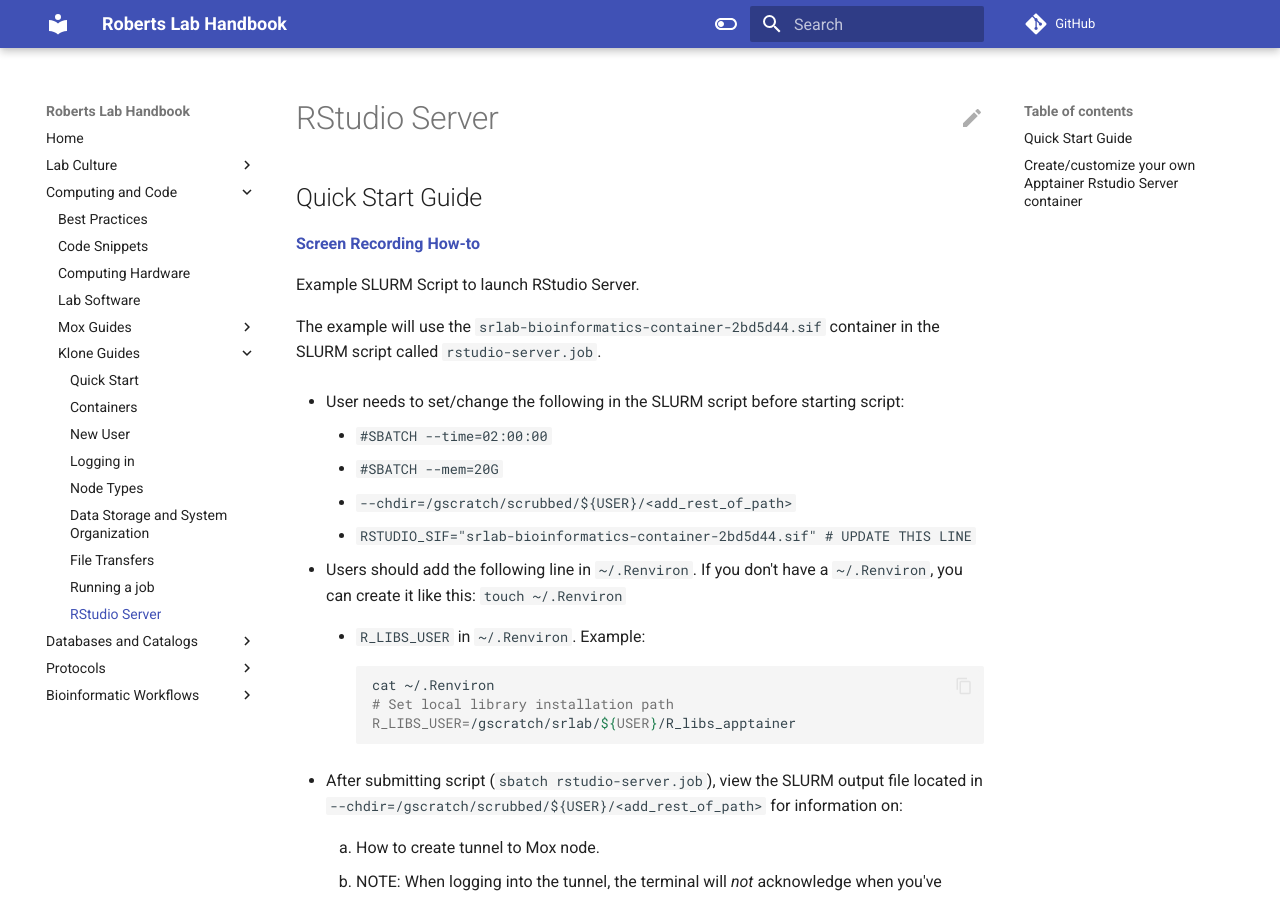
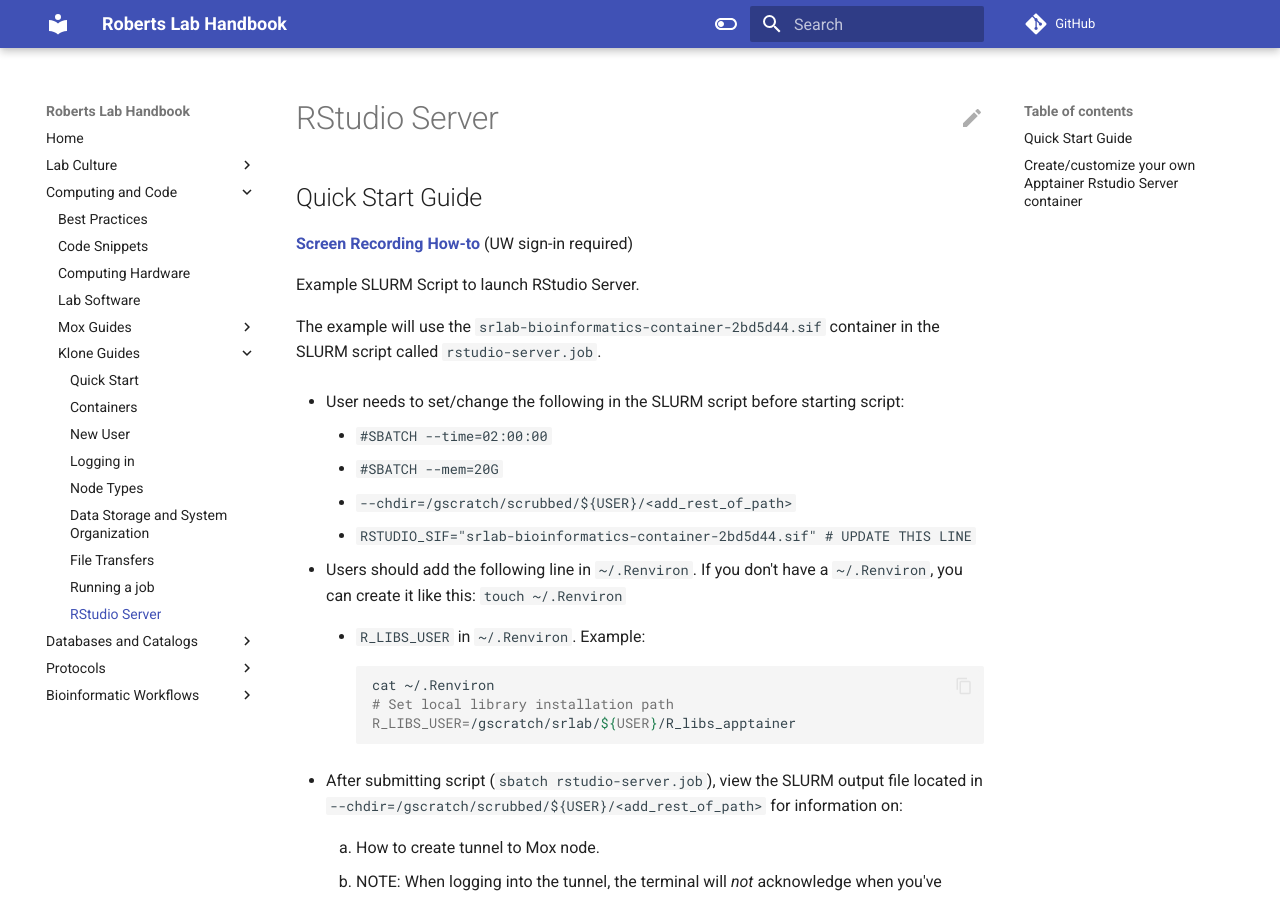
Before and after one commit to RobertsLab/resources, an MkDocs documentation site: the page built from docs/klone_RStudio-Server.md, in a window 1280 px wide and 900 px high. Built offline with MkDocs 1.6.1 and Material for MkDocs 9.7.7, drawn with Linux system fonts in a browser that asks for light colours; comment, search, counter and statistics services are not loaded.

Commit message:
Update klone_RStudio-Server.md

```diff
--- a/docs/klone_RStudio-Server.md
+++ b/docs/klone_RStudio-Server.md
@@ -1,6 +1,6 @@
 ## Quick Start Guide
 
-[**Screen Recording How-to**](https://washington.zoom.us/rec/share/tM_4zmytAnDQrPoIxqDH0Q7RpaZviXcs9ih7ypUPSJCbaQc0Kwa6NnsqdeMvkvdF.P4qX95_arDgBeGMF)
+[**Screen Recording How-to**](https://washington.zoom.us/rec/share/tM_4zmytAnDQrPoIxqDH0Q7RpaZviXcs9ih7ypUPSJCbaQc0Kwa6NnsqdeMvkvdF.P4qX95_arDgBeGMF) (UW sign-in required)
 
 Example SLURM Script to launch RStudio Server.
 
```
